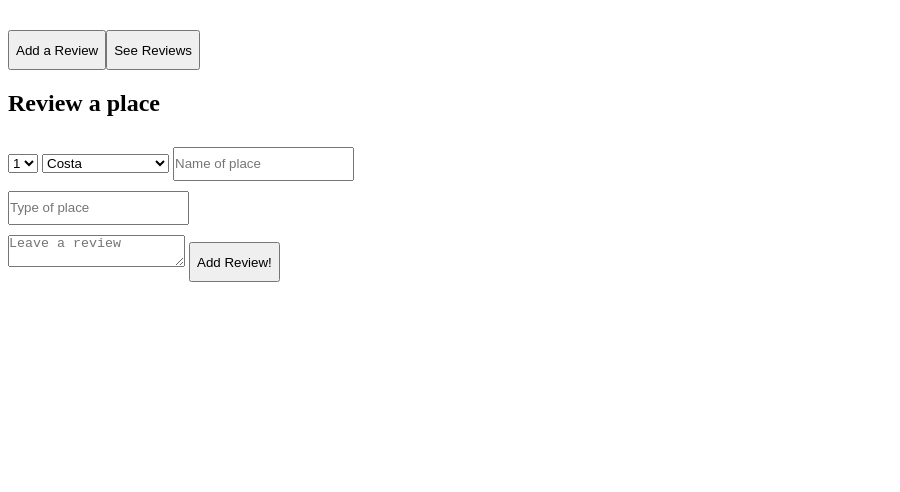
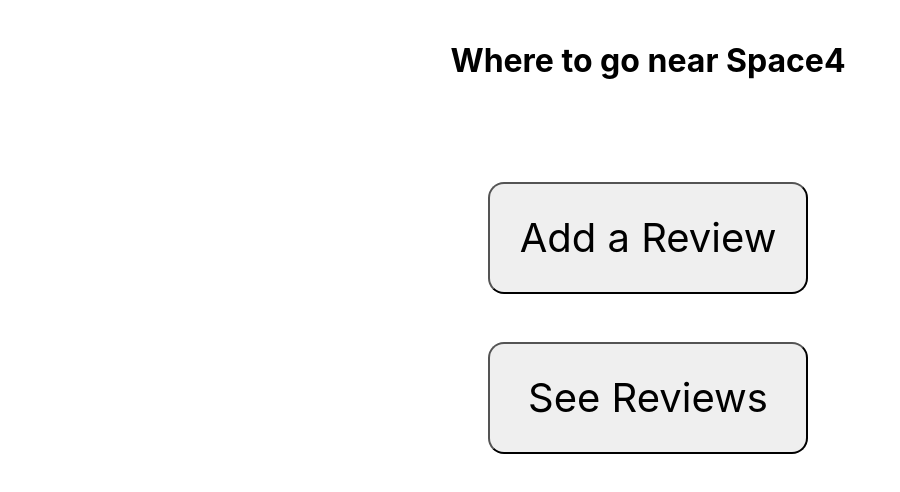
Before and after one commit to fac-13/XX, a website: page public/index.html in a window 1280 px wide. Shown: the whole page, without its empty margins (0-900 px from the left). Drawn offline with Linux system fonts and the light colour scheme; files whose address does not match are found by name.

Commit message:
Restructure html and style

```diff
--- a/public/dom.js
+++ b/public/dom.js
@@ -1,8 +1,9 @@
 /* eslint-disable */
-var readButton = document.querySelector('.read-btn');
-var writeButton = document.querySelector('.write-btn');
+var viewButton = document.querySelector('.view-btn');
+var reviewButton = document.querySelector('.review-btn');
 var form = document.querySelector('.form');
 var places = document.getElementById('places');
+var topButtons  = document.querySelector('.top-buttons');
 
 var fetchXhr = function(url, callback) {
   console.log(url);
@@ -23,11 +24,12 @@ var fetchXhr = function(url, callback) {
 };
 
 
-writeButton.addEventListener('click', function(e) {
-  form.style.display = 'flex';
+reviewButton.addEventListener('click', function(e) {
+  document.querySelector('#review-form').removeAttribute('hidden');
+  topButtons.style.display = "none";
 })
 
-readButton.addEventListener('click', function(e) {
+viewButton.addEventListener('click', function(e) {
   var url = '/list-places';
     fetchXhr(url, function(error, response) {
       if (error) {
--- a/public/index.html
+++ b/public/index.html
@@ -12,35 +12,36 @@
 
 <body>
   <main class="content">
+    <h1>Where to go near Space4</h1>
     <div class="top-buttons">
-      <button class="read-btn" type="button">Add a Review</button>
-      <button class="write-btn" type="button">See Reviews</button>
+      <button class="review-btn" type="button">Add a Review</button>
+      <button class="view-btn" type="button">See Reviews</button>
     </div>
-    <section>
+    <section id="review-form" hidden aria-hidden="true">
       <h2>Review a place</h2>
       <form class="form" action="/add-place" method="post">
-
-        <select name="user-id">
+        <label for = "user-id">User ID</label>
+        <select id="user-id">
           <option value="1">1</option>
           <option value="2">2</option>
           <option value="3">3</option>
           <option value="4">4</option>
-        </select>
+        </select><br>
 
-        <select name="place-id">
-            <option value="Costa">Costa</option>
-            <option value="Franks Canteen">Franks Canteen</option>
-            <option value="Cinnamon Village">Cinnamon Village</option>
-            <option value="Yum">Yum</option>
-          </select>
+        <label for = "place-id">Place ID</label>
+        <select id="place-id">
+          <option value="Costa">Costa</option>
+          <option value="Franks Canteen">Franks Canteen</option>
+          <option value="Cinnamon Village">Cinnamon Village</option>
+          <option value="Yum">Yum</option>
+        </select><br>
 
 
-        <input type="text" class="name" name="name" placeholder="Name of place" required>
-        <br>
-        <input type="text" class="description" name="description" placeholder="Type of place" required>
-        <br>
-        <textarea type="text" class="comment" name="comment" placeholder="Leave a review" required></textarea>
-        <button class="review-btn add-review">Add Review!</button>
+        <!-- <input type="text" class="name" name="name" placeholder="Name of place" required> -->
+        <!-- <input type="text" class="description" name="description" placeholder="Type of place" required>
+        <br> -->
+        <textarea rows=10 cols=912 type="text" class="comment" name="comment" placeholder="Leave a review" required></textarea>
+        <br><button class="submit-btn add-review">Add Review!</button>
       </form>
     </section>
   </main>
--- a/public/style.css
+++ b/public/style.css
@@ -1,3 +1,7 @@
+* {
+  font-family: -apple-system, BlinkMacSystemFont, 'Segoe UI', Roboto, Oxygen, Ubuntu, Cantarell, 'Open Sans', 'Helvetica Neue', sans-serif;
+}
+
 body {
   width: 100%;
 }
@@ -8,11 +12,14 @@ body {
   display: flex;
   flex-direction: column;
   justify-content: center;
+  align-items: center;
 }
 
 .top-buttons {
   display: flex;
-  flex-direction: row;
+  flex-direction: column;
+  align-items: center;
+  margin-top: 5rem;
 }
 
 .form {
@@ -21,10 +28,21 @@ body {
   justify-content: center;
 }
 
-.write-btn, .read-btn, .review-btn {
-  margin-top: 10px;
-  max-width: 150px;
-  height: 40px;
+.review-btn, .view-btn {
+  font-size: 2.5rem;
+  width: 20rem;
+  height: 7rem;
+  border-radius: 1rem;
+}
+
+.review-btn {
+  margin-bottom: 3rem;
+}
+
+.submit-btn {
+  width: 7rem;
+  border-radius: 0.5rem;
+  height: 2rem;
 }
 
 input {
```
